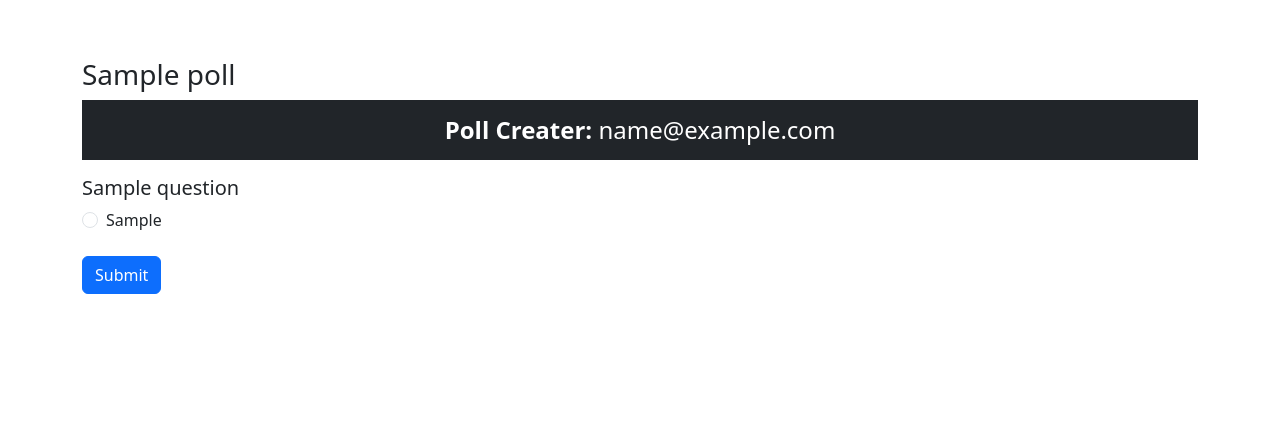
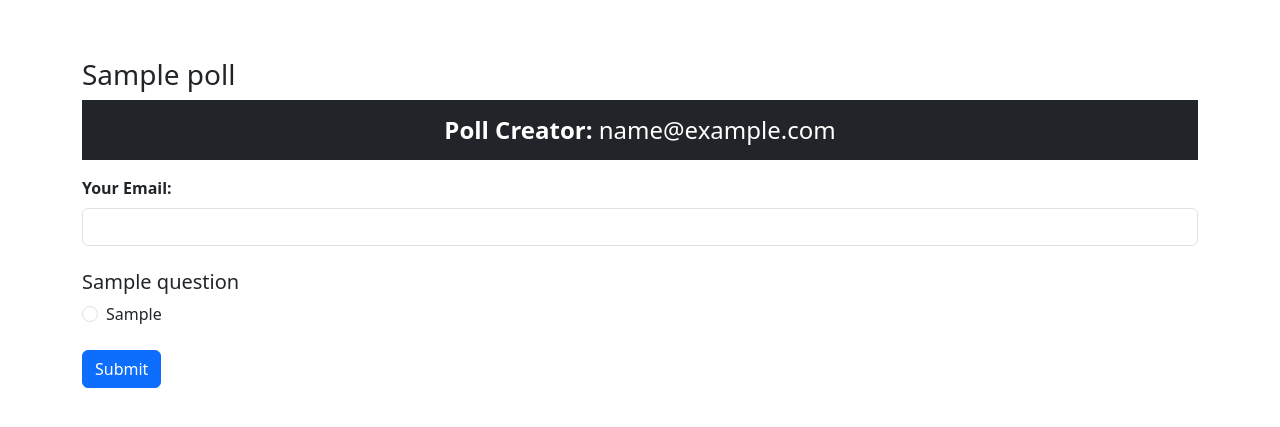
Before and after one commit to Ali-Raza-235/poll, a Django app: page /poll/1/ in a window 1280 px wide. Shown: the top 427 px of the page. Run offline with Django 5.2, Linux system fonts and the light colour scheme; tables that the repository leaves empty hold one stand-in row (values such as "Sample post").

Commit message:
updated configuration for update_poll_detail

```diff
--- a/app/views.py
+++ b/app/views.py
@@ -71,6 +71,7 @@ def poll_detail(request, id):
     for question in poll.questions.all():
         choices = question.choices.split(',')
         questions.append({
+            "id": question.id,
             'title': question.title,
             'choices': choices,
         })
--- a/templates/poll_detail.html
+++ b/templates/poll_detail.html
@@ -7,7 +7,13 @@
     <form method="POST">
         {% csrf_token %}
         <div class="text-center">
-           <h4> <p class="text-white bg-dark py-3"> <b>Poll Creater:</b> {{poll.creater.email}}</p></h4>
+            <h4><p class="text-white bg-dark py-3"><b>Poll Creator:</b> {{ poll.creater.email }}</p></h4>
+        </div>
+
+        <!-- Text field for user email -->
+        <div class="mb-4">
+            <label for="user_email" class="form-label"><b>Your Email:</b></label>
+            <input type="email" id="user_email" name="user_email" class="form-control" required>
         </div>
 
         {% for question in questions %}
@@ -15,8 +21,8 @@
             <h5>{{ question.title }}</h5>
             {% for choice in question.choices %}
             <div class="form-check">
-                <input class="form-check-input" type="radio" name="question_{{ forloop.counter }}" id="option_{{ forloop.counter }}" value="{{ choice }}">
-                <label class="form-check-label" for="option_{{ forloop.counter }}">
+                <input class="form-check-input" type="radio" name="question_{{ question.id }}" id="option_{{ question.id }}_{{ forloop.counter }}" value="{{ choice }}" required>
+                <label class="form-check-label" for="option_{{ question.id }}_{{ forloop.counter }}">
                     {{ choice }}
                 </label>
             </div>
```
